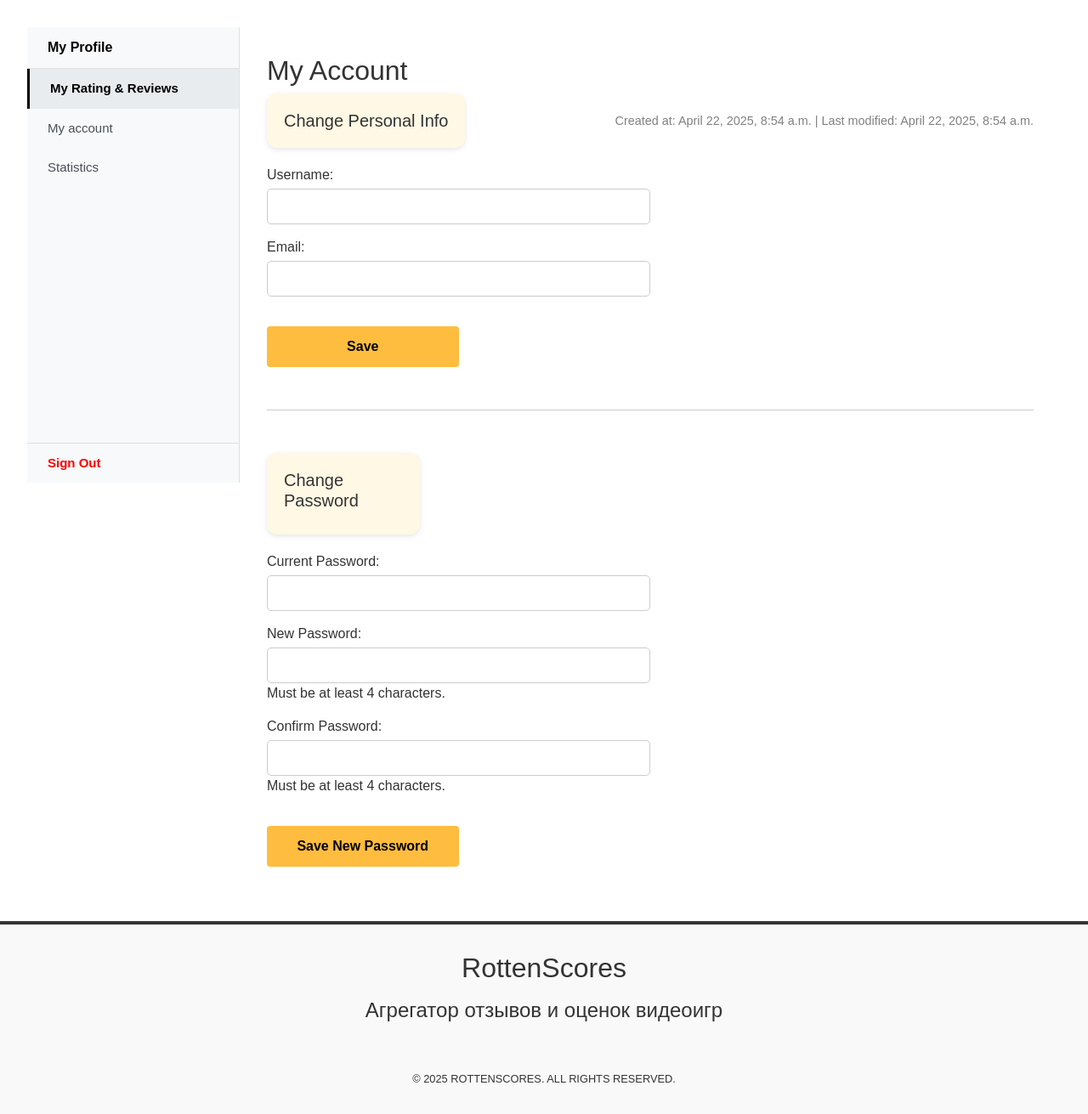
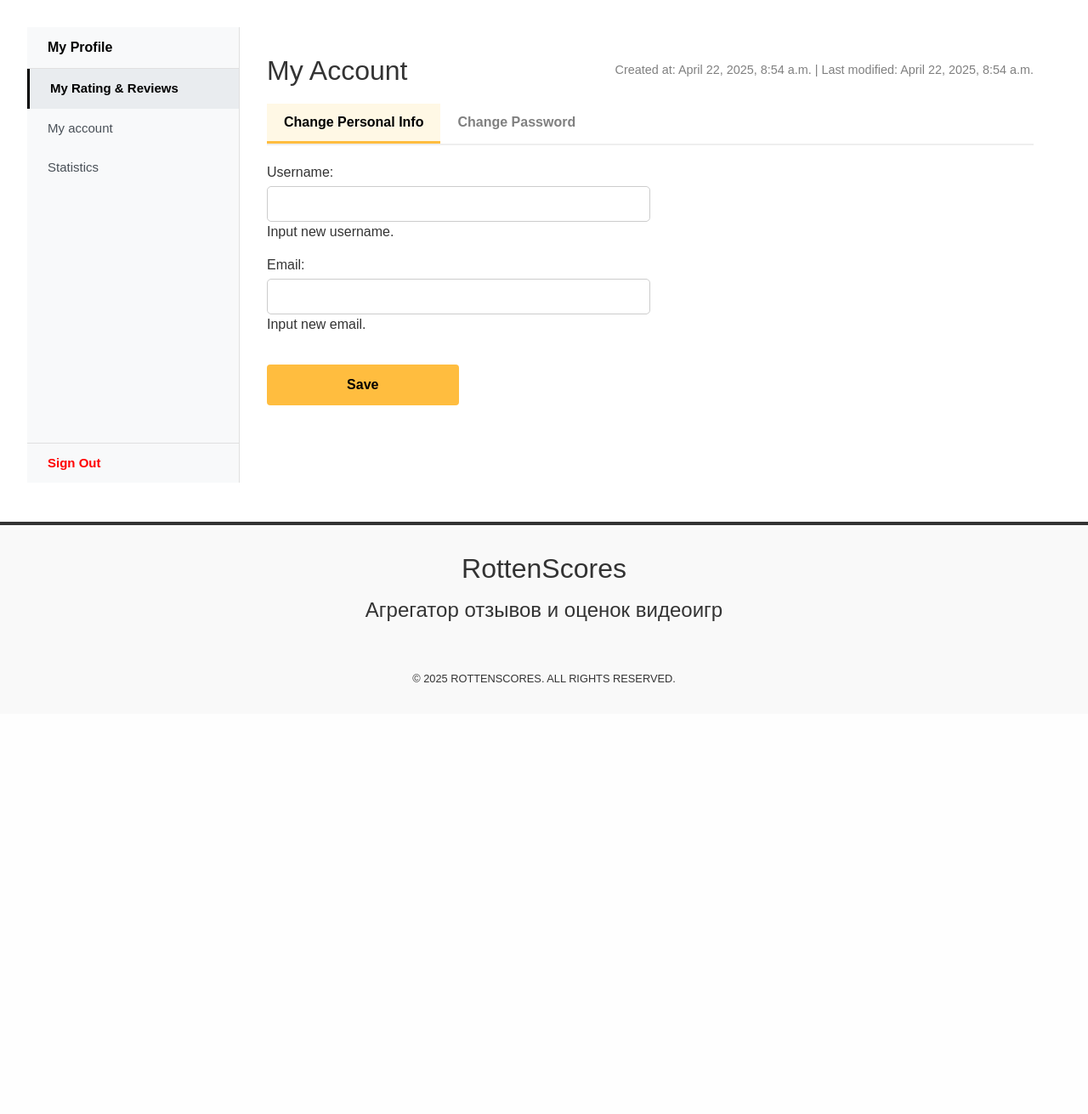
Before and after one commit to moevm/nosql1h25-review, a Django app: page /profile/account/ in a window 1280 px wide. Shown: the part 102-1413 px from the top of the page at 85% size. After the commit the page ends 905 px from the top, so only its background shows below. Run offline with Django 3.2, Linux system fonts and the light colour scheme; the visitor is signed in with stand-in values (Sample User, id 1).

Commit message:
fix account template

```diff
--- a/src/backend/rotten_scores/templates/profile/sections/account.html
+++ b/src/backend/rotten_scores/templates/profile/sections/account.html
@@ -1,42 +1,45 @@
-<h2>My Account</h2>
-<div class="account-content">
-    <div class="account-forms" style="display: flex; flex-direction: column; gap: 20px;">
-
-        <div style="display: flex; justify-content: space-between; align-items: center; width: 100%;">
-            <div style="background-color: #fff8e5; border-radius: 12px; padding: 20px; box-shadow: 0 2px 6px rgba(0,0,0,0.1);">
-            <h5 style="margin: 0;">Change Personal Info</h5>
-            </div>
-            <span style="color: gray; font-size: 0.9rem; margin-left: auto; text-align: right;">
+<div style="display: flex; justify-content: space-between; align-items: center; width: 100%; margin-bottom: 20px;">
+  <h2 style="margin: 0;">My Account</h2>
+  <span style="color: gray; font-size: 0.9rem; text-align: right;">
     Created at: {{ user.createdAt }} | Last modified: {{ user.lastModified }}
   </span>
 </div>
 
+
+<div class="account-content">
+  <div class="tabs" style="display: flex; border-bottom: 2px solid #eee; margin-bottom: 20px;">
+    <button class="tab-button active" data-tab="personal">
+      Change Personal Info
+    </button>
+    <button class="tab-button" data-tab="password">
+      Change Password
+    </button>
+  </div>
+
+  <div class="tab-content active" id="tab-personal">
+
+
     <form method="post" id="ChangePersonalDataForm" style="display: flex; flex-direction: column; gap: 15px;">
       {% csrf_token %}
       <input type="hidden" name="form_type" value="personal">
-
       {% for field in personal_form %}
         <div class="form-group" style="width: 50%; display: flex; flex-direction: column;">
           {{ field.label_tag }}
           {{ field.errors }}
           {{ field }}
+          {{ field.help_text }}
         </div>
       {% endfor %}
-
-            <button type="submit"
-              style="width: 25%; background-color: #FFBD3F; color: black; padding: 12px; border: none; border-radius: 4px; font-weight: bold; cursor: pointer; font-size: 1rem; margin-top: 20px;">
+      <button type="submit" style="width: 25%; background-color: #FFBD3F; color: black; padding: 12px; border: none; border-radius: 4px; font-weight: bold; cursor: pointer; font-size: 1rem; margin-top: 20px;">
         Save
       </button>
     </form>
+  </div>
 
-        <hr style="margin: 30px 0; width: 100%;">
-        <div style="width: 20%; background-color: #fff8e5; border-radius: 12px; padding: 20px; box-shadow: 0 2px 6px rgba(0,0,0,0.1);">
-        <h5>Change Password</h5>
-        </div>
+  <div class="tab-content" id="tab-password" style="display: none;">
     <form method="post" id="ChangePasswordForm" style="display: flex; flex-direction: column; gap: 15px;">
       {% csrf_token %}
       <input type="hidden" name="form_type" value="password">
-
       {% for field in password_form %}
         <div class="form-group" style="width: 50%; display: flex; flex-direction: column;">
           {{ field.label_tag }}
@@ -45,12 +48,59 @@
           {{ field.help_text }}
         </div>
       {% endfor %}
-
-            <button type="submit"
-              style="width: 25%; background-color: #FFBD3F; color: black; padding: 12px; border: none; border-radius: 4px; font-weight: bold; cursor: pointer; font-size: 1rem; margin-top: 20px;">
+      <button type="submit" style="width: 25%; background-color: #FFBD3F; color: black; padding: 12px; border: none; border-radius: 4px; font-weight: bold; cursor: pointer; font-size: 1rem; margin-top: 20px;">
         Save New Password
       </button>
     </form>
-
   </div>
 </div>
+
+<style>
+  .tab-button {
+    padding: 10px 20px;
+    border: none;
+    background: none;
+    font-weight: bold;
+    cursor: pointer;
+    font-size: 1rem;
+    color: gray;
+    border-bottom: 3px solid transparent;
+    transition: all 0.3s;
+  }
+
+  .tab-button.active {
+    color: black;
+    border-bottom: 3px solid #FFBD3F;
+    background-color: #fff8e5;
+  }
+
+  .tab-button:hover {
+    color: #FFBD3F;
+  }
+</style>
+
+<script>
+  document.addEventListener("DOMContentLoaded", function() {
+    const tabButtons = document.querySelectorAll('.tab-button');
+    const tabContents = document.querySelectorAll('.tab-content');
+
+    tabButtons.forEach(button => {
+      button.addEventListener('click', () => {
+        const tab = button.getAttribute('data-tab');
+
+        tabButtons.forEach(btn => btn.classList.remove('active'));
+        button.classList.add('active');
+
+        tabContents.forEach(content => {
+          if (content.id === 'tab-' + tab) {
+            content.style.display = 'block';
+            content.classList.add('active');
+          } else {
+            content.style.display = 'none';
+            content.classList.remove('active');
+          }
+        });
+      });
+    });
+  });
+</script>
--- a/src/backend/rotten_scores/user_profile/forms.py
+++ b/src/backend/rotten_scores/user_profile/forms.py
@@ -14,7 +14,9 @@ class ChangePersonalDataForm(forms.Form):
         required=False,
         widget=forms.TextInput(attrs={
             "class": "login-input"
-        })
+        }),
+        help_text="Input new username.",
+
     )
     email = forms.EmailField(
         label="Email",
@@ -22,6 +24,7 @@ class ChangePersonalDataForm(forms.Form):
         widget=forms.EmailInput(attrs={
             "class": "login-input"
         }),
+        help_text="Input new email.",
     )
 
     def __init__(self, *args, **kwargs):
@@ -95,10 +98,13 @@ class ChangePasswordForm(forms.Form):
 
     def clean(self):
         cleaned_data = super().clean()
-        print(cleaned_data)
         current_password = cleaned_data.get('current_password')
         new_password = cleaned_data.get('new_password')
         confirm_password = cleaned_data.get('new_password')
+
+        if current_password and self.user:
+            if not self.user.check_password(current_password):
+                self.add_error('current_password', "Current password is incorrect.")
 
         if new_password and confirm_password and new_password != confirm_password:
             self.add_error('confirm_password', "Passwords do not match.")
```
Lines whose indentation alone changed are shown as unchanged.
